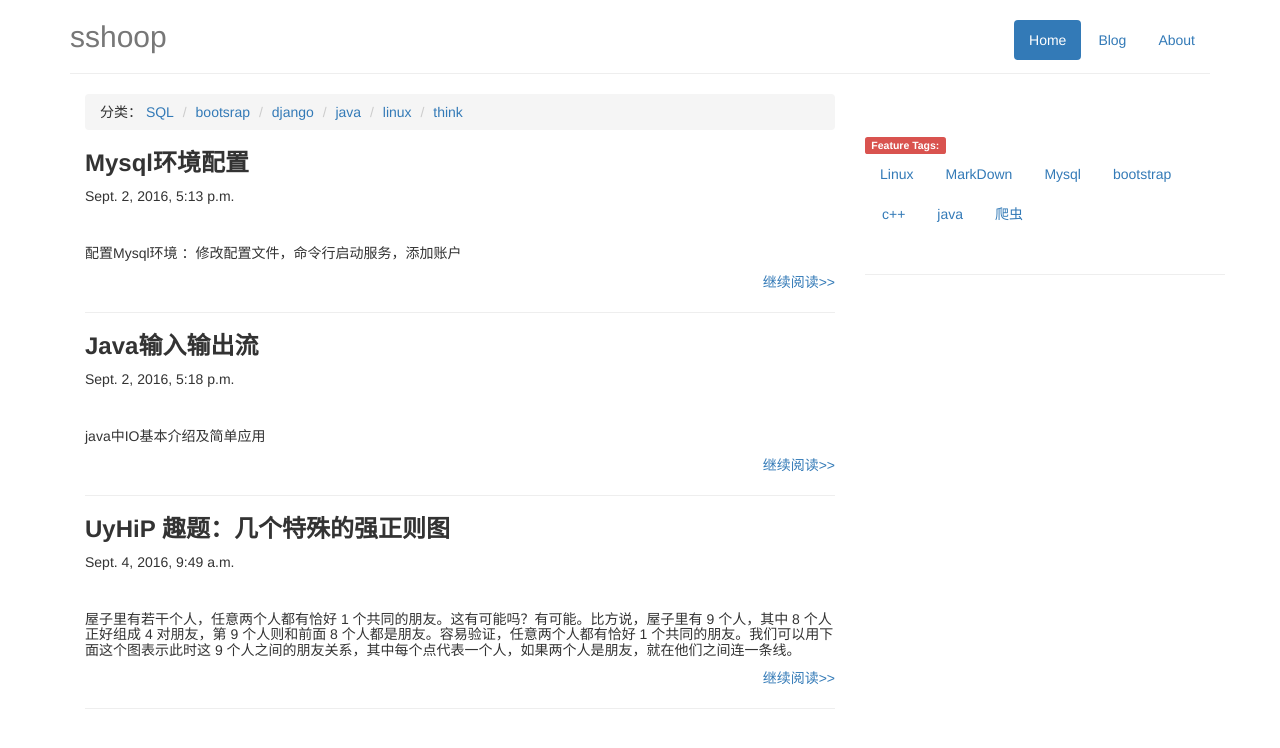
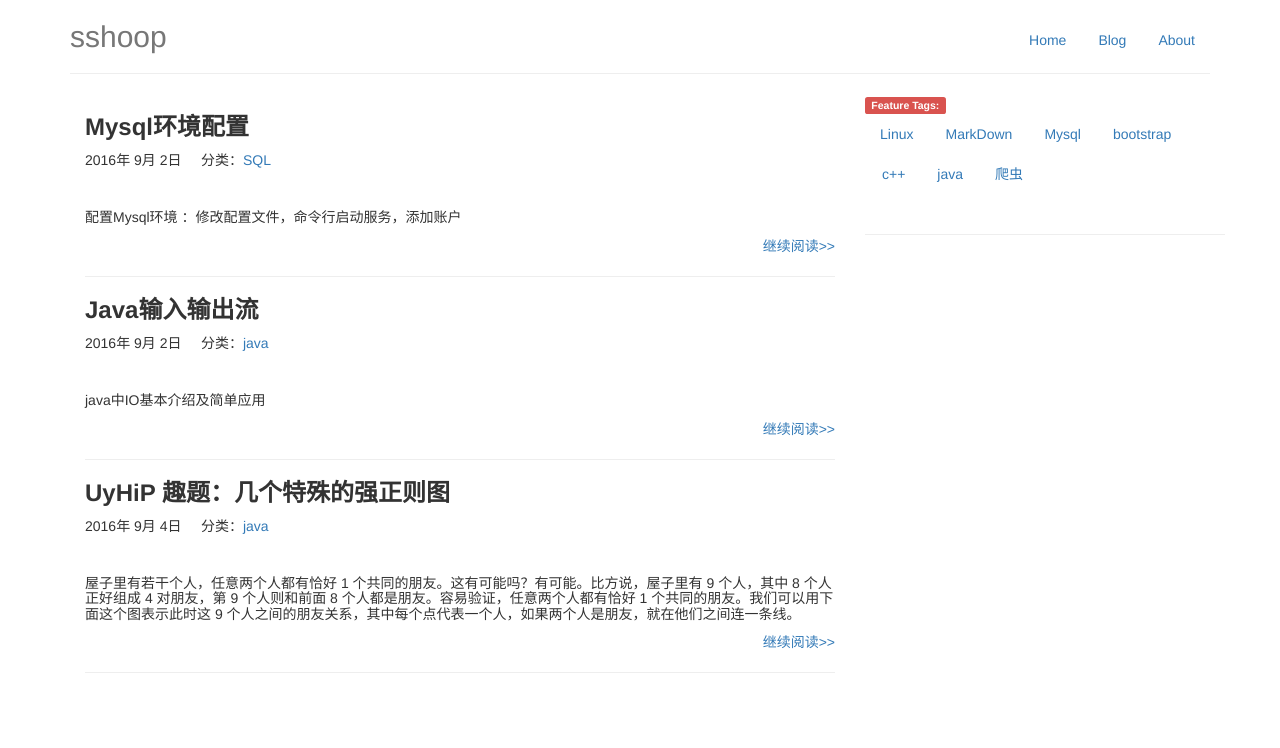
Before and after one commit to sshoop/mysite, a Django app: page /blog/ in a window 1280 px wide. Shown: the top 748 px of the page. Run offline with Django 3.2, Linux system fonts and the light colour scheme; data comes from the database, SQL or seed files in the repository; some libraries are stand-ins or nearby versions.

Commit message:
change blog_index

```diff
--- a/blog/templates/base.html
+++ b/blog/templates/base.html
@@ -18,7 +18,7 @@
       <div class="header ">
         <nav>
           <ul class="nav nav-pills pull-right">
-            <li role="presentation" class="active"><a href="{% url 'home' %}">Home</a></li>
+            <li role="presentation"><a href="{% url 'home' %}">Home</a></li>
             <li role="presentation"><a href="{% url 'blog:index' %}">Blog</a></li>
             <li role="presentation"><a href="#">About</a></li>
           </ul>
--- a/blog/templates/blog/blog_index.html
+++ b/blog/templates/blog/blog_index.html
@@ -11,16 +11,22 @@ h3.thick {font-weight: bold}
     <div class="row">
 
         <div class="col-md-8">
+            <!--
             <ol class="breadcrumb">
-                分类：{% for category in category_list %}
+                {% for category in category_list %}
                     <li><a href="{% url 'blog:category' category.id %}">{{ category.category_name }}</a></li>
                 {% endfor %}
             </ol>
-
+            -->
             {% block article %}
                 {% for article in article_list %}
                     <h3 class="thick">{{ article.article_title }}</h3>
-                    <p class="text-left">{{ article.article_create_time }}</p>
+                    <p class="text-left">
+                        {{ article.article_create_time.year}}年
+                        {{ article.article_create_time.month}}月
+                        {{ article.article_create_time.day}}日
+                        &nbsp;&nbsp;&nbsp;&nbsp;分类：<a href="{% url 'blog:category' article.article_category.id %}">{{ article.article_category }}</a>
+                    </p>
                     <br/>
                     <h5 class="blog-post-title">{{ article.article_abstract |safe }}</h5>
 
@@ -34,7 +40,6 @@ h3.thick {font-weight: bold}
 
         <div class="col-md-4">
             {% block tag %}
-                <br /> <br />
                 <span class="label label-danger">Feature Tags:</span>
 
                 <ul class="nav nav-pills" role="tablist">
```
Also changed, not shown: blog/templates/home.html (+9 -6 lines).
